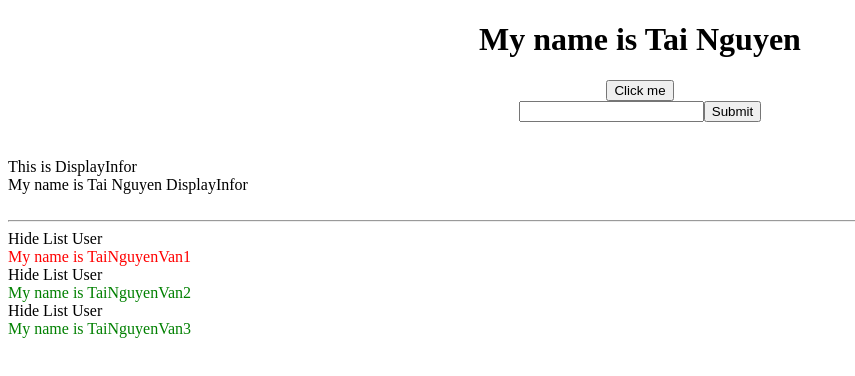
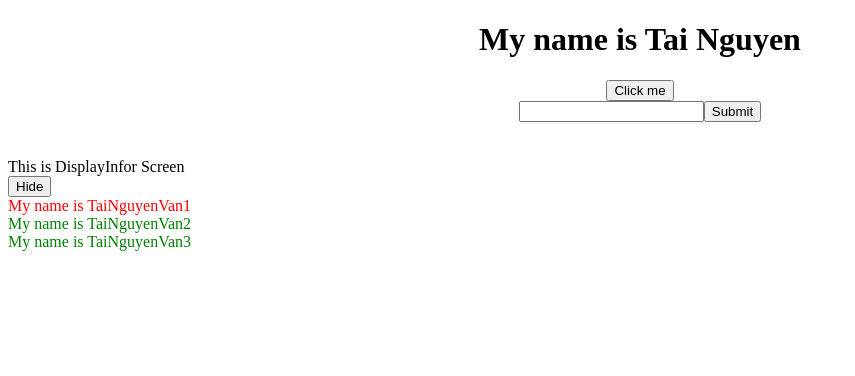
Before and after one commit to tobinguyenx/HideListUser, a React (Create React App) app: page / in a window 1280 px wide. Shown: the top 376 px of the page, without its empty margins (0-855 px from the left). Built offline with nearby package versions, Linux system fonts and the light colour scheme.

Commit message:
button showhide list user

```diff
--- a/src/components/DisplayInfor.js
+++ b/src/components/DisplayInfor.js
@@ -9,38 +9,26 @@ class DisplayInfor extends React.Component {
   state = {
     isShowListUser: true,
   };
+
   render() {
-    console.log(this.props);
     const { listUsers } = this.props;
 
     return (
       <div>
-        This is DisplayInfor
+        This is DisplayInfor Screen
         <div>
-          My name is Tai Nguyen DisplayInfor
-          <br />
-          <br />
-          <hr />
-          {listUsers.map((user) => {
-            return (
-              <div>
-                <div>
-                  <span
+          <button
             onClick={() => {
               this.handleShowHide();
             }}
           >
-                    Hide List User
-                  </span>
-                </div>
-                {this.state.isShowListUser && (
-                  <div
-                    key={user.id}
-                    className={+user.age > 18 ? "green" : "red"}
-                  >
+            Hide
+          </button>
+          {this.state.isShowListUser &&
+            listUsers.map((user) => {
+              return (
+                <div key={user.id} className={+user.age > 18 ? "green" : "red"}>
                   My name is {user.name}
-                  </div>
-                )}
                 </div>
               );
             })}
```
Lines whose indentation alone changed are shown as unchanged.
